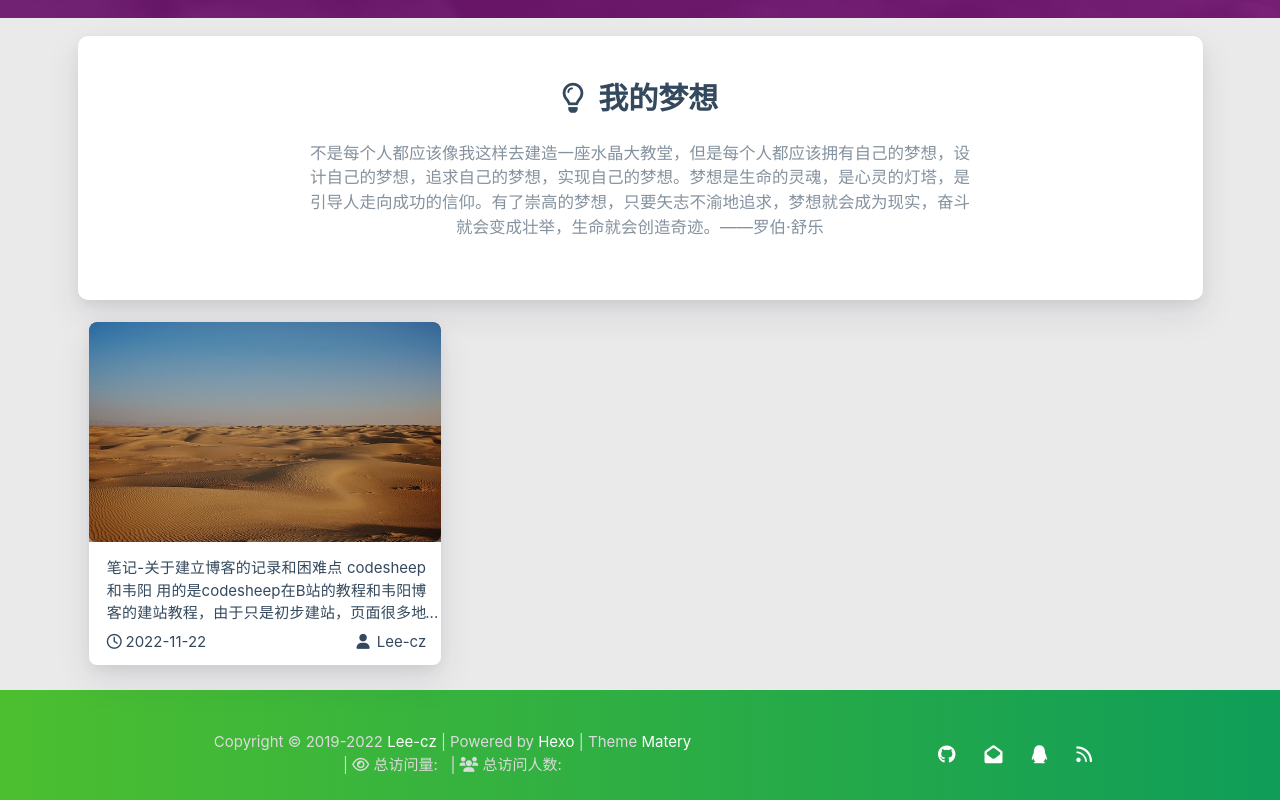
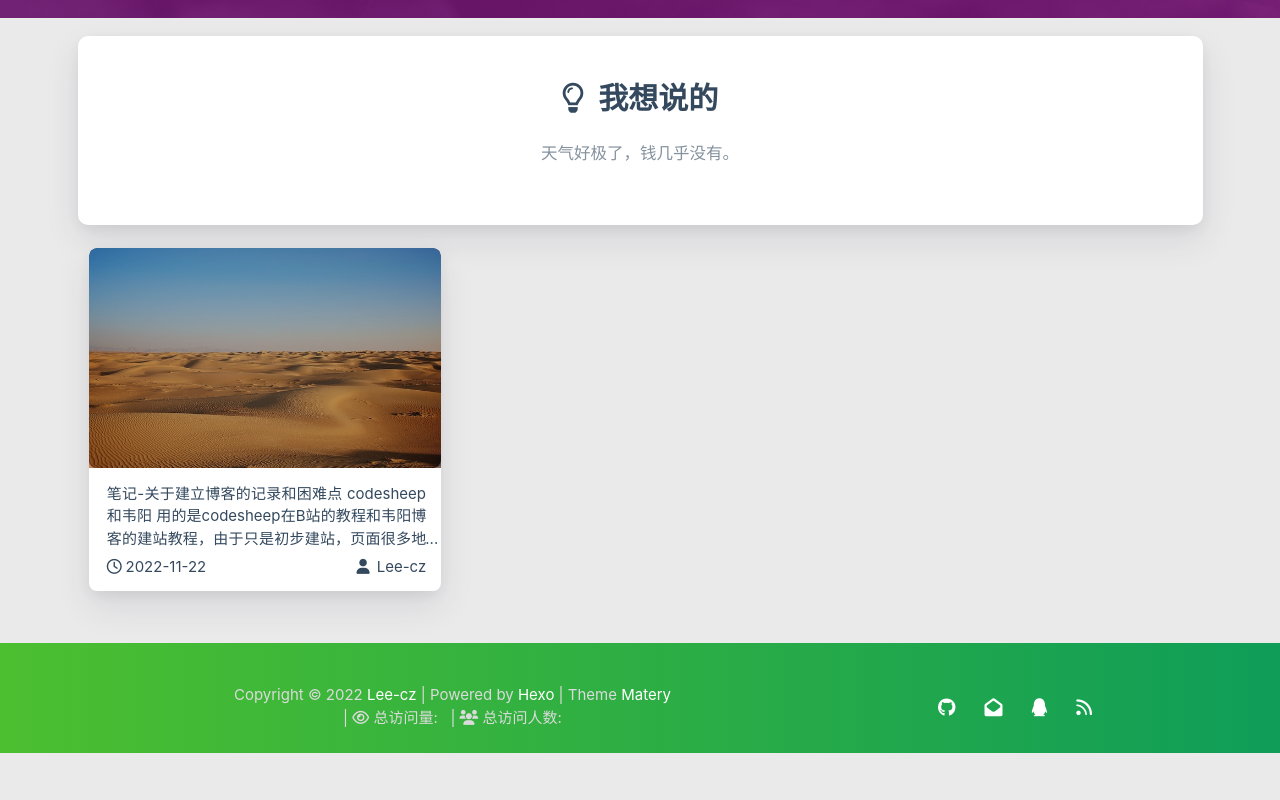
Before and after one commit to lee-cz/lee-cz.github.io, a plain HTML site: page index.html in a window 1280 px wide. Shown: the part 782-1582 px from the top of the page. After the commit the page ends 1535 px from the top, so only its background shows below. Drawn offline with Linux system fonts and the light colour scheme; some packages are replaced by stand-ins of ours; no server answers; a script that the page names is missing.

Commit message:
Site updated: 2022-11-23 21:53:21

```diff
--- a/index.html
+++ b/index.html
@@ -543,12 +543,12 @@
                         <div class="dream">
 
     <div class="title center-align">
-        <i class="far fa-lightbulb"></i>&nbsp;&nbsp;我的梦想
+        <i class="far fa-lightbulb"></i>&nbsp;&nbsp;我想说的
     </div>
 
     <div class="row">
         <div class="col l8 offset-l2 m10 offset-m1 s10 offset-s1 center-align text">
-            不是每个人都应该像我这样去建造一座水晶大教堂，但是每个人都应该拥有自己的梦想，设计自己的梦想，追求自己的梦想，实现自己的梦想。梦想是生命的灵魂，是心灵的灯塔，是引导人走向成功的信仰。有了崇高的梦想，只要矢志不渝地追求，梦想就会成为现实，奋斗就会变成壮举，生命就会创造奇迹。——罗伯·舒乐
+            天气好极了，钱几乎没有。
         </div>
     </div>
 </div>
@@ -695,7 +695,7 @@ codesheep和韦阳
         <div class="col s12 m8 l8 copy-right">
             Copyright&nbsp;&copy;
 
-                <span id="year">2019-2022</span>
+                <span id="year">2022</span>
 
             <a href="/about" target="_blank">Lee-cz</a>
             |&nbsp;Powered by&nbsp;<a href="https://hexo.io/" target="_blank">Hexo</a>
```
Also changed, not shown: 2022/11/22/笔记-关于建立博客的记录和困难点/index.html (+1 -1 lines), 404.html (+1 -1 lines), archives/2022/11/index.html (+1 -1 lines), archives/2022/index.html (+1 -1 lines), archives/index.html (+1 -1 lines).
